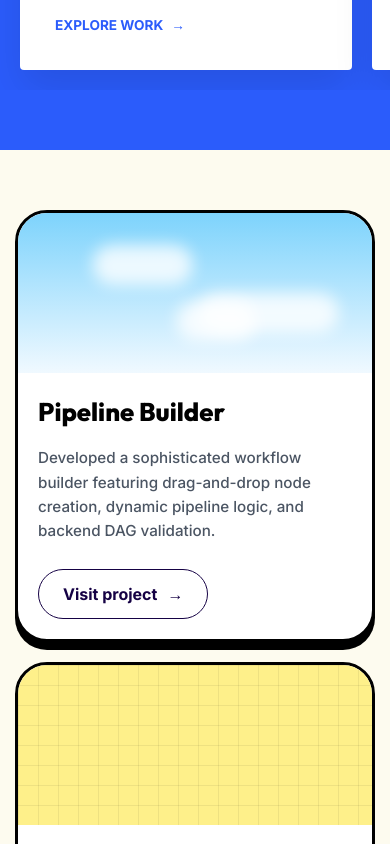
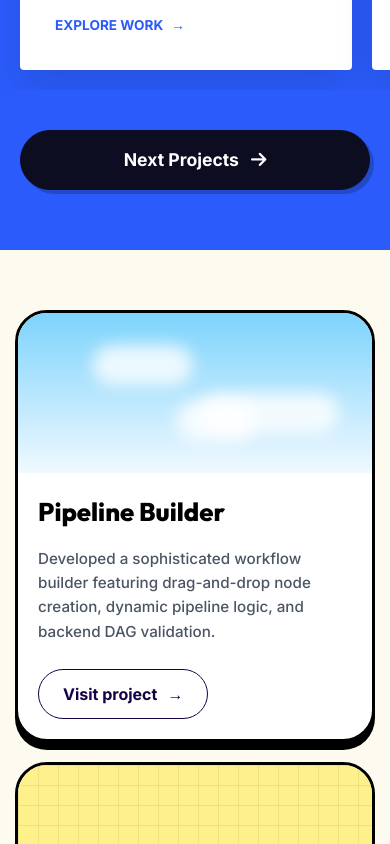
Before and after one commit to brahmarishendra/K.Brahmarishendra, a Vue app: page / in a window 390 px wide. Shown: the part 5040-5884 px from the top of the page. Built offline with nearby package versions, Linux system fonts and the light colour scheme.

Commit message:
fix: final refinements for footer illustration and mobile experience

```diff
--- a/src/components/Expre.vue
+++ b/src/components/Expre.vue
@@ -127,6 +127,13 @@ onMounted(() => {
             <span v-else class="read-more static">CASE STUDY COMING SOON</span>
           </div>
         </div>
+      </div>
+
+      <!-- Mobile Only View More Button -->
+      <div class="mobile-action">
+          <a href="#projects" class="mobile-btn">
+              Next Projects <i class="fa-solid fa-arrow-right"></i>
+          </a>
       </div>
     </div>
   </section>
@@ -378,9 +385,47 @@ onMounted(() => {
     display: none;
   }
 
-  .shardian-card {
+    .shardian-card {
     min-width: 85vw;
     scroll-snap-align: center;
   }
+
+  /* Mobile Only Action Button */
+  .mobile-action {
+    display: flex;
+    justify-content: center;
+    margin-top: 40px;
+    padding: 0 20px;
+  }
+
+  .mobile-btn {
+    background-color: #0d0d21;
+    color: white;
+    padding: 1rem 2rem;
+    border-radius: 50px;
+    font-size: 1.1rem;
+    font-weight: 700;
+    display: flex;
+    align-items: center;
+    gap: 12px;
+    text-decoration: none;
+    border: 1.5px solid #0d0d21;
+    transition: all 0.2s ease;
+    width: 100%;
+    justify-content: center;
+    box-shadow: 4px 4px 0 rgba(0,0,0,0.2);
+  }
+
+  .mobile-btn:active {
+    transform: translate(2px, 2px);
+    box-shadow: 0 0 0 rgba(0,0,0,0.2);
+  }
+}
+
+/* Hide mobile action on desktop */
+@media (min-width: 801px) {
+  .mobile-action {
+    display: none;
+  }
 }
 </style>
--- a/src/components/Footer.vue
+++ b/src/components/Footer.vue
@@ -4,20 +4,65 @@
 </script>
 
 <template>
-    <div class="gif">
-        <img src="https://i.pinimg.com/originals/bb/4e/1f/bb4e1fe13db51fe97c6dd2c33f954d15.gif" alt="" class="gifs">
+    <div class="footer-container">
+        <div class="illustration-area">
+            <div class="grid-pattern"></div>
+            <div class="gif">
+                <img src="https://i.pinimg.com/originals/bb/4e/1f/bb4e1fe13db51fe97c6dd2c33f954d15.gif" alt="" class="gifs">
+            </div>
+        </div>
     </div>
 </template>
 
+<style scoped>
+.footer-container {
+    width: 100%;
+    background-color: white;
+}
 
-<style scoped>
-.gif{
+.illustration-area {
+    position: relative;
     width: 100%;
-    min-height: 400px;
-    padding: 100px 0;
-    background-color: white;
+    height: 300px;
+    background-color: #A3FF00; /* Neon Green */
+    display: flex;
+    justify-content: center;
+    align-items: center;
+    overflow: hidden;
+}
+
+.grid-pattern {
+    position: absolute;
+    top: 0;
+    left: 0;
+    width: 100%;
+    height: 100%;
+    background-image:
+        linear-gradient(rgba(0, 0, 0, 0.05) 1px, transparent 1px),
+        linear-gradient(90deg, rgba(0, 0, 0, 0.05) 1px, transparent 1px);
+    background-size: 30px 30px;
+    pointer-events: none;
+}
+
+.gif {
+    position: relative;
+    z-index: 2;
     display: flex;
     justify-content: center;
     align-items: center;
 }
+
+.gifs {
+    max-width: 150px;
+    height: auto;
+}
+
+@media (max-width: 768px) {
+    .illustration-area {
+        height: 200px;
+    }
+    .gifs {
+        max-width: 100px;
+    }
+}
 </style>
```
